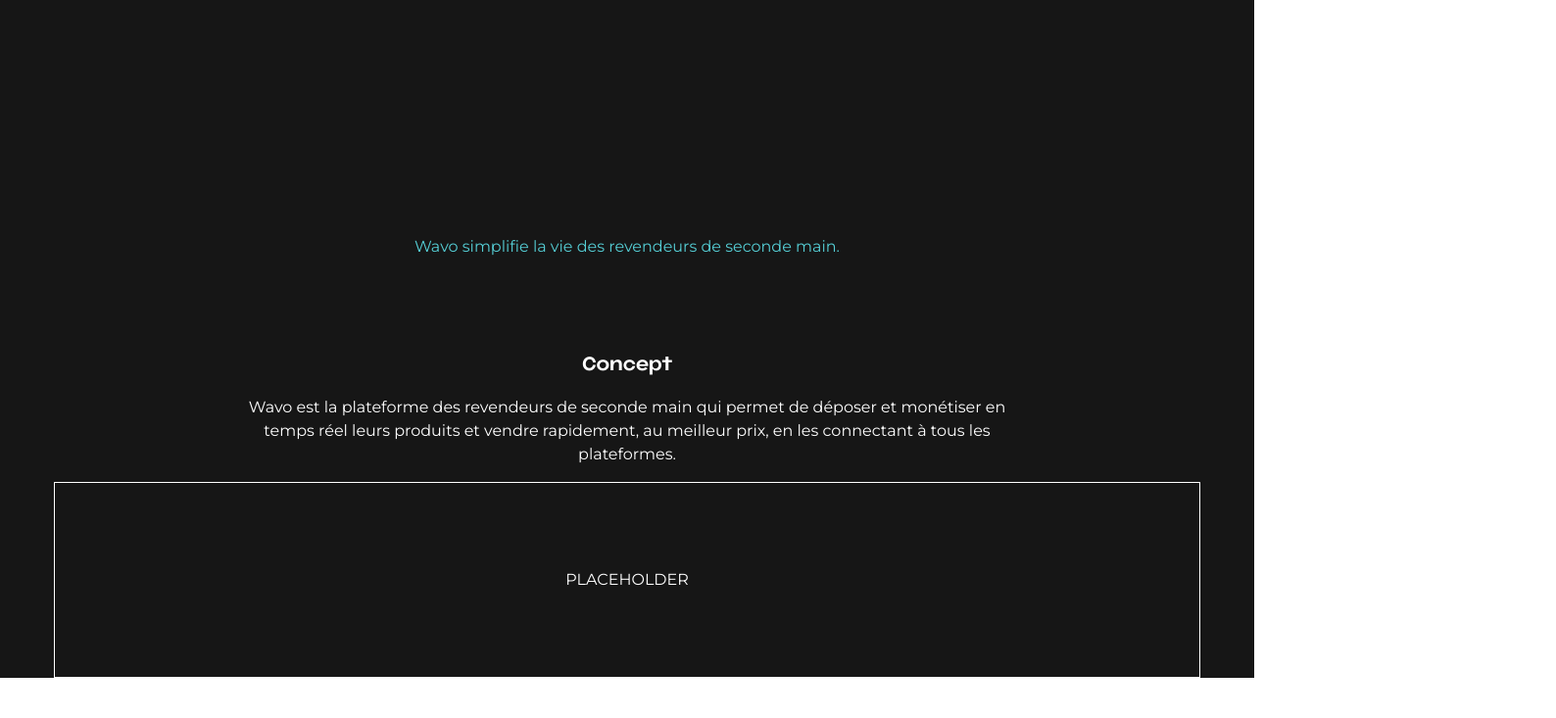
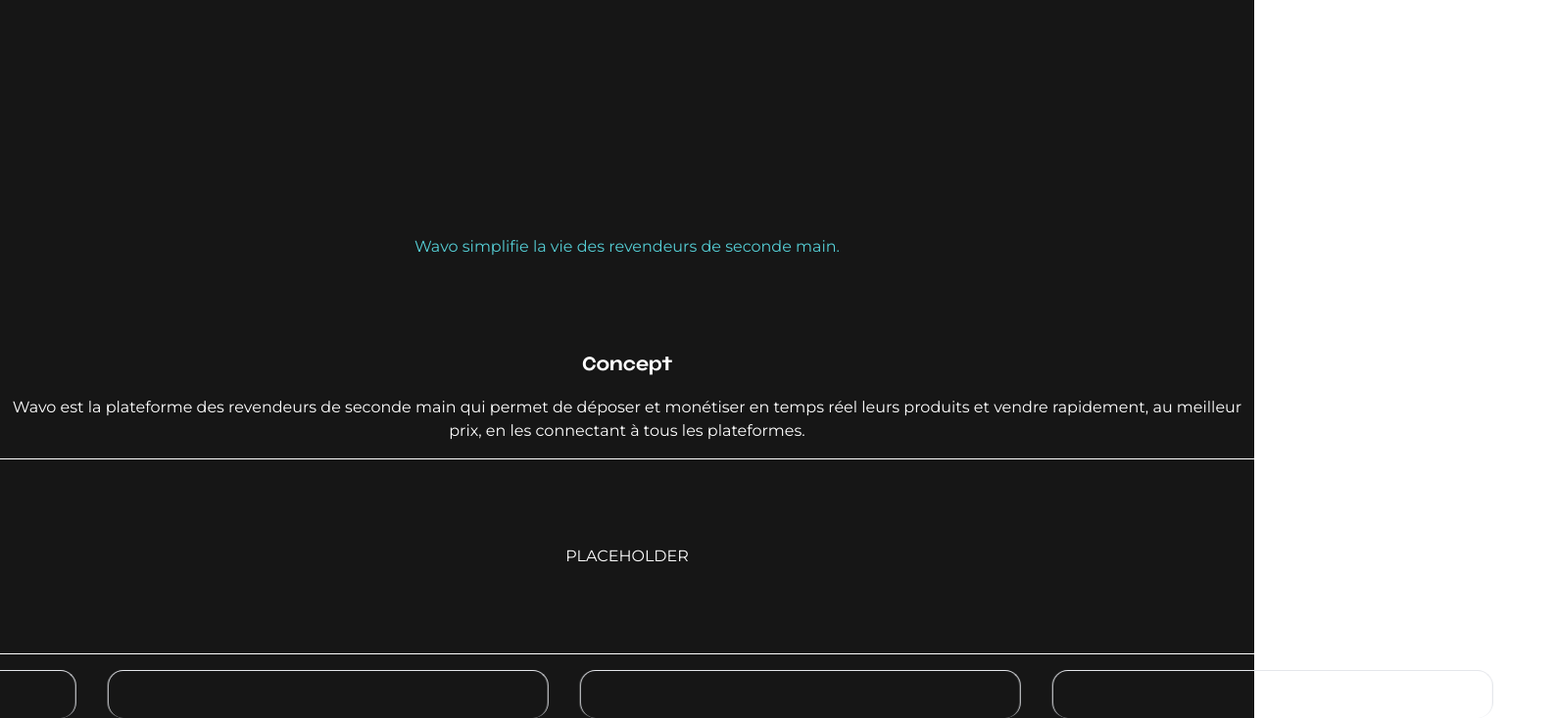
Before and after one commit to rosmis/wavo-front, a Nuxt app: page / in a window 1280 px wide. Shown: the part 504-1237 px from the top of the page at 98% size, 1588 px wide, since content can reach past the window. Before the commit the page ends 1196 px from the top, so only its background shows below. Built offline with nearby package versions, Linux system fonts and the light colour scheme.

Commit message:
vue use + init auto scroll carousel

```diff
--- a/components/Home/HomeConcept.vue
+++ b/components/Home/HomeConcept.vue
@@ -7,8 +7,14 @@
             rapidement, au meilleur prix, en les connectant à tous les
             plateformes.
         </p>
-        <UiLevel align="center" vertical-align="center" class="w-full h-[200px] border border-white">
+        <UiLevel
+            align="center"
+            vertical-align="center"
+            class="w-full h-[200px] border border-white"
+        >
             <p class="text-white">PLACEHOLDER</p>
         </UiLevel>
+
+        <UiCarousel :items="[1, 2, 3, 4]" />
     </UiLevel>
 </template>
--- a/components/Navbar.vue
+++ b/components/Navbar.vue
@@ -1,5 +1,5 @@
 <template>
-    <UiContainer full fixed>
+    <UiContainer full fixed class="z-50">
         <div class="flex justify-between flex-grow-0 w-full p-4">
             <a href="#">
                 <img src="/img/logo.png" alt="logo wavo" />
--- /dev/null
+++ b/components/Ui/UiCarousel.vue
@@ -0,0 +1,33 @@
+<template>
+    <div class="flex gap-8 items-start justify-around carousel-scroll overflow-hidden min-w-full shrink-0">
+        <UiCarouselItem
+            v-for="(item, index) in items"
+            :key="`card-${index}`"
+            :item="item"
+        ></UiCarouselItem>
+    </div>
+</template>
+
+<script lang="ts" setup>
+defineProps<{
+    items: string[];
+}>();
+</script>
+
+
+<style scoped>
+
+.carousel-scroll {
+    animation: scroll-x 150s linear infinite;
+}
+
+@keyframes scroll-x {
+    0% {
+        transform: translateX(0);
+    }
+    100% {
+        transform: translateX(calc(-100% - 32px));
+    }
+
+}
+</style>
--- /dev/null
+++ b/components/Ui/UiCarouselItem.vue
@@ -0,0 +1,11 @@
+<template>
+    <div
+        class="w-[350px] max-w-full rounded-2xl border border-b-0 border-slate-5 px-8 py-6 md:w-[450px]"
+    ></div>
+</template>
+
+<script lang="ts" setup>
+defineProps<{
+    item: string;
+}>();
+</script>
--- a/nuxt.config.ts
+++ b/nuxt.config.ts
@@ -1,7 +1,8 @@
 // https://nuxt.com/docs/api/configuration/nuxt-config
 export default defineNuxtConfig({
+    modules: ['@vueuse/nuxt'],
     devtools: { enabled: true },
-    css: ['~/assets/css/main.css'],
+    css: ["~/assets/css/main.css"],
     postcss: {
         plugins: {
             tailwindcss: {},
--- a/package.json
+++ b/package.json
@@ -15,8 +15,12 @@
     "vue-router": "^4.2.5"
   },
   "dependencies": {
+    "@vueuse/nuxt": "^10.7.1",
     "autoprefixer": "^10.4.16",
     "postcss": "^8.4.33",
     "tailwindcss": "^3.4.1"
+  },
+  "resolutions": {
+    "string-width": "4.2.3"
   }
 }
```
Also changed, not shown: 1 other file (tests, documents, lock files or other folders).
